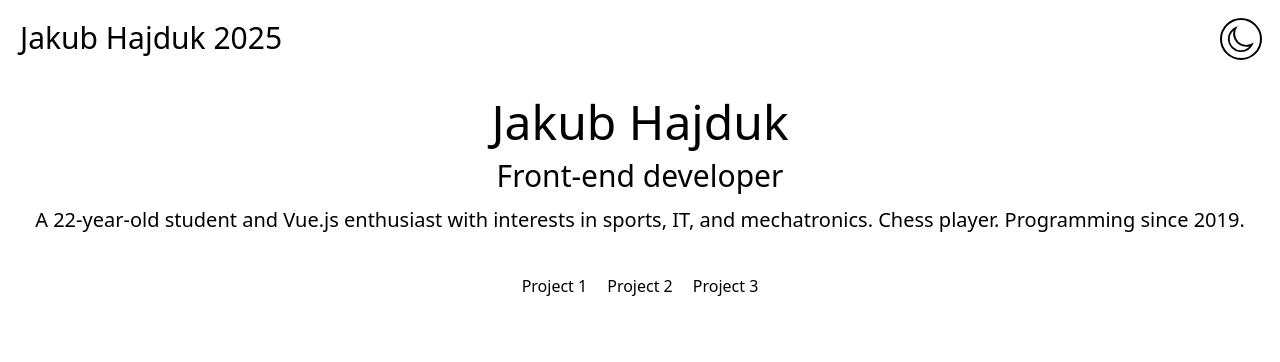
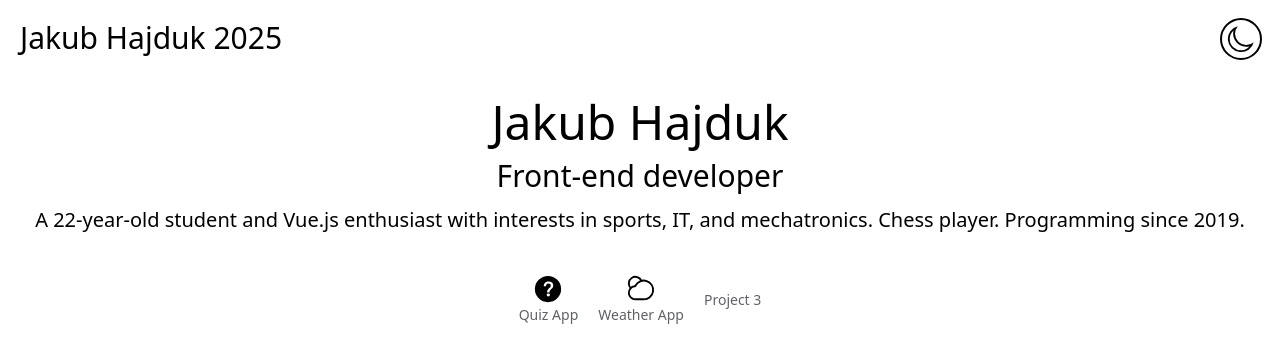
Before and after one commit to jakubhajduk53/portfolio-vue, a Vue app: page / in a window 1280 px wide. Shown: the top 362 px of the page. Built offline with nearby package versions, Linux system fonts and the light colour scheme.

Commit message:
feat: update ui

```diff
--- a/src/App.vue
+++ b/src/App.vue
@@ -1,6 +1,6 @@
 <script setup lang="ts">
-import { ElIcon } from "element-plus";
-import { Moon } from "@element-plus/icons-vue";
+import { ElIcon, ElLink } from "element-plus";
+import { Moon, QuestionFilled, PartlyCloudy } from "@element-plus/icons-vue";
 import { onMounted, watch, ref } from "vue";
 
 const darkmode = ref<boolean>(false);
@@ -24,12 +24,12 @@ watch(darkmode, (newValue) => {
 
 <template>
   <div
-    className="flex flex-col box-border h-screen dark:bg-gray-800 dark:text-white"
+    class="flex flex-col box-border h-screen dark:bg-gray-800 dark:text-white"
   >
-    <nav className="flex justify-between p-5">
-      <div className="text-3xl">Jakub Hajduk 2025</div>
+    <nav class="flex justify-between p-5">
+      <div class="text-3xl">Jakub Hajduk 2025</div>
       <div
-        className="flex gap-5  outline-2 rounded-full p-1 hover:cursor-pointer select-none"
+        class="flex gap-5 outline-2 rounded-full p-1 hover:cursor-pointer select-none"
         @click="
           () => {
             darkmode = !darkmode;
@@ -40,19 +40,31 @@ watch(darkmode, (newValue) => {
       </div>
     </nav>
     <main>
-      <section className="flex flex-col text-center mt-5 gap-3">
-        <p className="text-5xl">Jakub Hajduk</p>
-        <p className="text-3xl">Front-end developer</p>
-        <p className="text-xl">
+      <section class="flex flex-col text-center mt-5 gap-3">
+        <p class="text-5xl">Jakub Hajduk</p>
+        <p class="text-3xl">Front-end developer</p>
+        <p class="text-xl">
           A 22-year-old student and Vue.js enthusiast with interests in sports,
           IT, and mechatronics. Chess player. Programming since 2019.
         </p>
       </section>
-      <section className="flex gap-5 mt-5 justify-center"></section>
-      <section className="flex gap-5 mt-5 justify-center">
-        <div>Project 1</div>
-        <div>Project 2</div>
-        <div>Project 3</div>
+      <section class="flex gap-5 mt-5 justify-center"></section>
+      <section class="flex gap-5 mt-5 justify-center">
+        <div class="flex flex-col items-center">
+          <el-icon size="30"><QuestionFilled /></el-icon>
+          <el-link target="_blank" href="https://quiz-2025.vercel.app/"
+            >Quiz App
+          </el-link>
+        </div>
+        <div class="flex flex-col items-center">
+          <el-icon size="30"><PartlyCloudy /></el-icon>
+          <el-link
+            target="_blank"
+            href="https://weather-app-jakubhajduk53s-projects.vercel.app/"
+            >Weather App
+          </el-link>
+        </div>
+        <el-link target="_blank">Project 3</el-link>
       </section>
     </main>
   </div>
```
